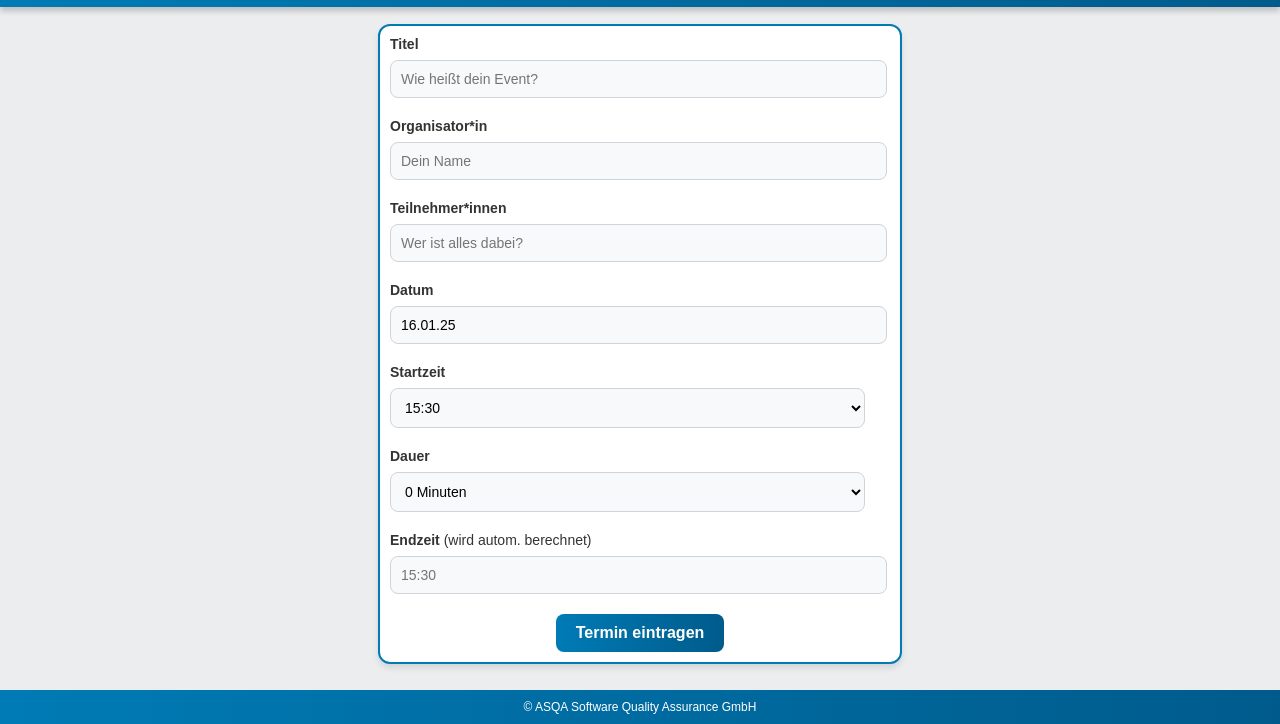
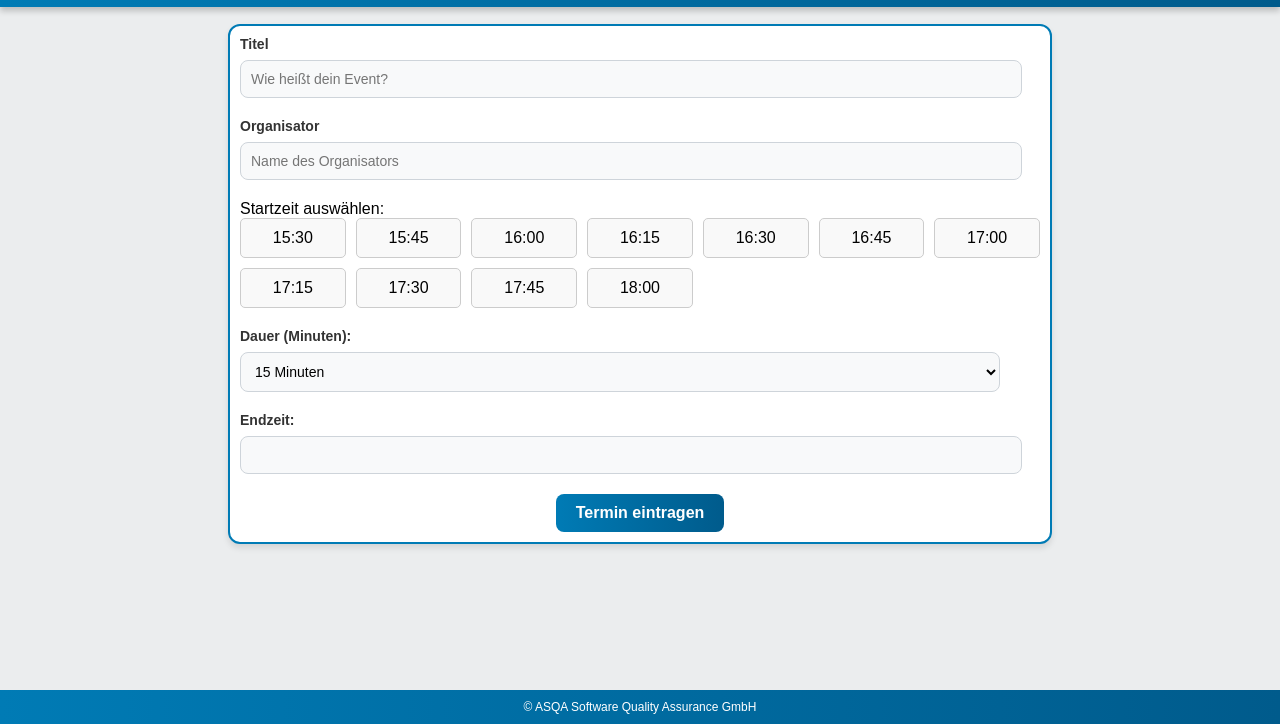
Before and after one commit to a-sqa-de/Raumbuchung, a plain HTML site: page frontend/buchung.html in a window 1280 px wide. Shown: the part 76-800 px from the top of the page. Drawn offline with nearby package versions, Linux system fonts and the light colour scheme.

Commit message:
v. 0.41
- Anpassungen des Dashboards
- Anpassungen an Kalenderansicht
- Anpassungen an Buchungsformular

```diff
--- a/frontend/buchung.js
+++ b/frontend/buchung.js
@@ -1,5 +1,5 @@
 // Funktion, um das Formular zu erstellen und einzufügen
-function createForm() {
+async function createForm() {
   const body = document.body;
 
   // Hauptcontainer für das Formular erstellen
@@ -13,39 +13,17 @@ function createForm() {
   form.method = "POST";
 
   form.addEventListener("submit", (event) => {
-      const selectedDuration = durationSelect.value;
-      if (selectedDuration === "0") {
+    const selectedTime = document.getElementById("selected-time").value;
+    if (!selectedTime) {
       event.preventDefault();
-        const errormessagedauer = document.createElement("div");
-        errormessagedauer.style.position = "fixed";
-        errormessagedauer.style.top = "50%";
-        errormessagedauer.style.left = "50%";
-        errormessagedauer.style.transform = "translate(-50%, -50%)";
-        errormessagedauer.style.padding = "20px";
-        errormessagedauer.style.backgroundColor = "white";
-        errormessagedauer.style.boxShadow = "0 4px 8px rgba(0, 0, 0, 0.2)";
-        errormessagedauer.style.zIndex = "1000";
-
-        const message = document.createElement("p");
-        message.textContent = "Bitte wähle eine Dauer größer als 0 Minuten aus.";
-        errormessagedauer.appendChild(message);
-
-        const closeButton = document.createElement("button");
-        closeButton.textContent = "Schließen";
-        closeButton.addEventListener("click", () => {
-          errormessagedauer.remove();
-        });
-        errormessagedauer.appendChild(closeButton);
-
-        document.body.appendChild(errormessagedauer);
+      alert("Bitte wähle eine Startzeit aus.");
     }
   });
 
-    // Felder und darin liegende Texte (Placeholder)
+  // Felder und ihre Platzhalter
   const fields = [
     { label: "Titel", id: "titel", name: "titel", type: "text", placeholder: "Wie heißt dein Event?", required: true },
-      { label: "Organisator*in", id: "creator", name: "creator", type: "text", placeholder: "Dein Name", required: true },
-      { label: "Teilnehmer*innen", id: "subscriber", name: "subscriber", type: "text", placeholder: "Wer ist alles dabei?", required: false },
+    { label: "Organisator", id: "organizer", name: "organizer", type: "text", placeholder: "Name des Organisators", required: true },
   ];
 
   fields.forEach((field) => {
@@ -68,169 +46,145 @@ function createForm() {
     form.appendChild(fieldContainer);
   });
 
-    const dateDiv = document.createElement("div");
-    dateDiv.className = "field-container";
-
-    const dateLabel = document.createElement("label");
-    dateLabel.htmlFor = "datum";
-    dateLabel.textContent = "Datum";
-    dateDiv.appendChild(dateLabel);
-
-    //Framework "Flatpickr" für DropDown von Datumsangabe
-    const dateInput = document.createElement("input");
-    dateInput.type = "text"; // Flatpickr benötigt type="text". Ist so vorgegeben
-    dateInput.id = "datum";
-    dateInput.name = "datum";
-    dateInput.required = true;
-
-    dateDiv.appendChild(dateInput);
-    form.appendChild(dateDiv);
-
-    const timeDiv = document.createElement("div");
-    timeDiv.className = "field-container";
+  // Startzeiten als Karten anzeigen
+  const timeContainer = document.createElement("div");
+  timeContainer.className = "time-container";
 
   const timeLabel = document.createElement("label");
-    timeLabel.htmlFor = "zeit";
-    timeLabel.textContent = "Startzeit";
-    timeDiv.appendChild(timeLabel);
+  timeLabel.textContent = "Startzeit auswählen:";
+  timeLabel.htmlFor = "available-times";
+  timeContainer.appendChild(timeLabel);
 
-    const timeSelect = document.createElement("select");
-    timeSelect.id = "zeit";
-    timeSelect.name = "zeit";
-    timeSelect.required = true;
+  const hiddenInput = document.createElement("input");
+  hiddenInput.type = "hidden";
+  hiddenInput.id = "selected-time";
+  hiddenInput.name = "zeit";
+  timeContainer.appendChild(hiddenInput);
 
-    // Funktion zum Runden der aktuellen Zeit auf den nächsten 15-Minuten-Schritt
-    function getCurrentRoundedTime() {
-      const now = new Date();
-      const minutes = now.getMinutes();
-      const roundedMinutes = Math.ceil(minutes / 15) * 15; // Hier wird auf den nächsten 15-Minuten-Schritt gerundet
-      if (roundedMinutes === 60) {
-        now.setHours(now.getHours() + 1);
-        now.setMinutes(0);
-      } else {
-        now.setMinutes(roundedMinutes);
-      }
-      const formattedHour = String(now.getHours()).padStart(2, "0");
-      const formattedMinute = String(now.getMinutes()).padStart(2, "0");
-      return `${formattedHour}:${formattedMinute}`;
-    }
+  const availableTimesContainer = document.createElement("div");
+  availableTimesContainer.id = "available-times";
+  availableTimesContainer.className = "time-grid";
+  timeContainer.appendChild(availableTimesContainer);
 
-    // Berechnung der aktuellen, gerundeten Zeit
-    const currentRoundedTime = getCurrentRoundedTime();
+  form.appendChild(timeContainer);
 
-    // Zeiten im 15-Minuten-Takt hinzufügen
-    for (let hour = 8; hour < 19; hour++) {
-      for (let minute = 0; minute < 60; minute += 15) {
-        // Stop die Schleife, wenn Stunde 18 und Minute > 45
-        if (hour === 18 && minute > 0) break;
-
-        const formattedHour = String(hour).padStart(2, "0");
-        const formattedMinute = String(minute).padStart(2, "0");
-        const timeValue = `${formattedHour}:${formattedMinute}`;
-
-        const option = document.createElement("option");
-        option.value = timeValue;
-        option.textContent = timeValue;
-
-        // Standardmäßig die aktuelle, gerundete Zeit auswählen
-        if (timeValue === currentRoundedTime) {
-          option.selected = true;
-        }
-        timeSelect.appendChild(option);
-      }
-    }
-
-    timeDiv.appendChild(timeSelect);
-    form.appendChild(timeDiv);
-
-    // Container für Dropdown für Dauer
-    const durationDiv = document.createElement("div");
-    durationDiv.className = "field-container";
+  // Dauer-Auswahl hinzufügen
+  const durationContainer = document.createElement("div");
+  durationContainer.className = "field-container";
 
   const durationLabel = document.createElement("label");
-    durationLabel.htmlFor = "dauer";
-    durationLabel.textContent = "Dauer";
-    durationDiv.appendChild(durationLabel);
+  durationLabel.textContent = "Dauer (Minuten):";
+  durationContainer.appendChild(durationLabel);
 
   const durationSelect = document.createElement("select");
   durationSelect.id = "dauer";
   durationSelect.name = "dauer";
-    durationSelect.required = true;
-
-    //Werte zum Auswählen von Dauer
-    const durations = [
-      { value: "0", text: "0 Minuten" },
-      { value: "15", text: "15 Minuten" },
-      { value: "30", text: "30 Minuten" },
-      { value: "45", text: "45 Minuten" },
-      { value: "60", text: "1 Stunde" },
-      { value: "90", text: "1 1/2 Stunden" },
-      { value: "120", text: "2 Stunden" },
-      { value: "150", text: "2 1/2 Stunden" },
-      { value: "180", text: "3 Stunden" },
-      { value: "210", text: "3 1/2 Stunden" },
-      { value: "240", text: "4 Stunden" },
-      { value: "270", text: "4 1/2 Stunden" },
-      { value: "300", text: "5 Stunden" },
-      { value: "330", text: "5 1/2 Stunden" },
-      { value: "360", text: "6 Stunden" },
-      { value: "330", text: "6 1/2 Stunden" },
-      { value: "360", text: "7 Stunden" },
-      { value: "330", text: "7 1/2 Stunden" },
-      { value: "360", text: "8 Stunden" },
-    ];
-
-    durations.forEach((duration) => {
+  [15, 30, 45, 60, 90, 120].forEach((duration) => {
     const option = document.createElement("option");
-      option.value = duration.value;
-      option.textContent = duration.text;
+    option.value = duration;
+    option.textContent = `${duration} Minuten`;
     durationSelect.appendChild(option);
   });
 
-    durationDiv.appendChild(durationSelect);
-    form.appendChild(durationDiv);
+  durationSelect.addEventListener("change", () => {
+    const startTime = hiddenInput.value;
+    if (startTime) {
+      updateEndTime(startTime, durationSelect.value);
+    }
+    loadAvailableTimes(); // Verfügbare Zeiten neu laden
+  });
 
-    // Endzeit-Feld (nicht editierbar)
-    const endTimeDiv = document.createElement("div");
-    endTimeDiv.className = "field-container";
+  durationContainer.appendChild(durationSelect);
+  form.appendChild(durationContainer);
+
+  // Endzeit-Feld hinzufügen
+  const endTimeContainer = document.createElement("div");
+  endTimeContainer.className = "field-container";
 
   const endTimeLabel = document.createElement("label");
-    endTimeLabel.htmlFor = "endzeit";
-    endTimeLabel.innerHTML = 'Endzeit <span style="font-weight:normal">(wird autom. berechnet)</span>';
-    endTimeDiv.appendChild(endTimeLabel);
+  endTimeLabel.textContent = "Endzeit:";
+  endTimeContainer.appendChild(endTimeLabel);
 
   const endTimeInput = document.createElement("input");
   endTimeInput.type = "text";
   endTimeInput.id = "endzeit";
   endTimeInput.name = "endzeit";
-    endTimeInput.placeholder = currentRoundedTime; //Anzeige für autom. berechneten "Endpunkt"
   endTimeInput.readOnly = true;
+  endTimeContainer.appendChild(endTimeInput);
+  form.appendChild(endTimeContainer);
 
-    endTimeDiv.appendChild(endTimeInput);
-    form.appendChild(endTimeDiv);
-
-    // Berechnung der Endzeit bei Änderung von Startzeit oder Dauer
-    timeSelect.addEventListener("change", calculateEndTime);
-    durationSelect.addEventListener("change", calculateEndTime);
-
-    //Berechnet die Endzeit
-    function calculateEndTime() {
-      const startTime = timeSelect.value;
-      const duration = parseInt(durationSelect.value, 10);
-
-      if (startTime && duration) {
+  // Funktion zur Berechnung der Endzeit
+  function updateEndTime(startTime, duration) {
     const [hours, minutes] = startTime.split(":").map(Number);
     const startDate = new Date();
     startDate.setHours(hours, minutes, 0, 0);
 
     const endDate = new Date(startDate.getTime() + duration * 60000);
-        const formatEndTime = `${String(endDate.getHours()).padStart(2, "0")}:${String(endDate.getMinutes()).padStart(2, "0")}`;
+    endTimeInput.value = `${endDate.getHours().toString().padStart(2, "0")}:${endDate.getMinutes()
+      .toString()
+      .padStart(2, "0")}`;
+  }
 
-        endTimeInput.value = formatEndTime;
+  // Funktion zur Ermittlung der verfügbaren Startzeiten
+  async function loadAvailableTimes() {
+    try {
+      const response = await fetch("buchungen.json");
+      if (!response.ok) throw new Error("Fehler beim Laden der Buchungen");
+
+      const bookings = await response.json();
+      const now = new Date();
+      now.setMinutes(Math.ceil(now.getMinutes() / 15) * 15, 0, 0); // Aufrunden auf den nächsten 15-Minuten-Block
+      const endOfDay = new Date();
+      endOfDay.setHours(18, 0, 0, 0);
+
+      availableTimesContainer.innerHTML = ""; // Bestehende Buttons löschen
+
+      while (now <= endOfDay) {
+        const timeString = `${now.getHours().toString().padStart(2, "0")}:${now.getMinutes()
+          .toString()
+          .padStart(2, "0")}`;
+        const nextTime = new Date(now.getTime() + durationSelect.value * 60000);
+
+        // Konfliktprüfung mit bestehenden Buchungen
+        const hasConflict = bookings.some((booking) => {
+          const bookingStart = new Date(booking.start.dateTime);
+          const bookingEnd = new Date(booking.end.dateTime);
+          return now < bookingEnd && nextTime > bookingStart;
+        });
+
+        if (!hasConflict) {
+          const card = document.createElement("div");
+          card.className = "time-card";
+          card.textContent = timeString;
+
+          card.addEventListener("click", () => {
+            // Entferne die Markierung von allen Karten
+            document.querySelectorAll(".time-card").forEach((btn) => btn.classList.remove("selected"));
+
+            // Markiere die ausgewählte Karte
+            card.classList.add("selected");
+
+            // Speichere den Wert im versteckten Input
+            hiddenInput.value = timeString;
+
+            // Aktualisiere die Endzeit basierend auf der gewählten Startzeit und Dauer
+            updateEndTime(timeString, durationSelect.value);
+          });
+
+          availableTimesContainer.appendChild(card);
+        }
+
+        now.setMinutes(now.getMinutes() + 15); // Erhöhe um 15 Minuten
+      }
+    } catch (error) {
+      console.error("Fehler beim Laden der verfügbaren Zeiten:", error);
     }
   }
 
-    // Submit-Button "Termin Eintragen"
+  durationSelect.addEventListener("change", loadAvailableTimes);
+  await loadAvailableTimes(); // Initiale Ladezeit
+
+  // Submit-Button hinzufügen
   const submitButton = document.createElement("button");
   submitButton.className = "submit-button";
   submitButton.type = "submit";
@@ -240,13 +194,39 @@ function createForm() {
   formContainer.appendChild(form);
   body.appendChild(formContainer);
 
-    // Flatpickr aktivieren
-    flatpickr("#datum", {
-      dateFormat: "d.m.y",
-      defaultDate: "today",
-      minDate: "today",
-      locale: "de",
-    });
+  // Styles hinzufügen
+  const style = document.createElement("style");
+  style.textContent = `
+    .time-container {
+      margin-bottom: 20px;
+    }
+    .time-grid {
+      display: grid;
+      grid-template-columns: repeat(auto-fit, minmax(100px, 1fr));
+      gap: 10px;
+    }
+    .time-card {
+      background: #f9f9f9;
+      border: 1px solid #ccc;
+      border-radius: 5px;
+      padding: 10px;
+      text-align: center;
+      font-size: 16px;
+      cursor: pointer;
+      transition: background-color 0.3s, transform 0.2s;
+    }
+    .time-card.selected {
+      background-color: #007bff;
+      color: white;
+      border-color: #0056b3;
+      transform: scale(1.05);
+    }
+    .time-card:hover {
+      background-color: #e0e0e0;
+      transform: scale(1.03);
+    }
+  `;
+  document.head.appendChild(style);
 }
 
 createForm();
--- a/frontend/styles.css
+++ b/frontend/styles.css
@@ -41,7 +41,7 @@ header {
 }
 
 .form-container {
-  max-width: 500px;
+  max-width: 800px;
   min-height: min-content;
   width: 90%; /* Passt sich an den Bildschirm an */
   padding: 10px; /* Mehr Polsterung */
```
Also changed, not shown: backend/tokenManager.js (+20 -3 lines), frontend/calender.js (+18 -56 lines), frontend/index.js (+58 -27 lines). Lines whose indentation alone changed are shown as unchanged.
